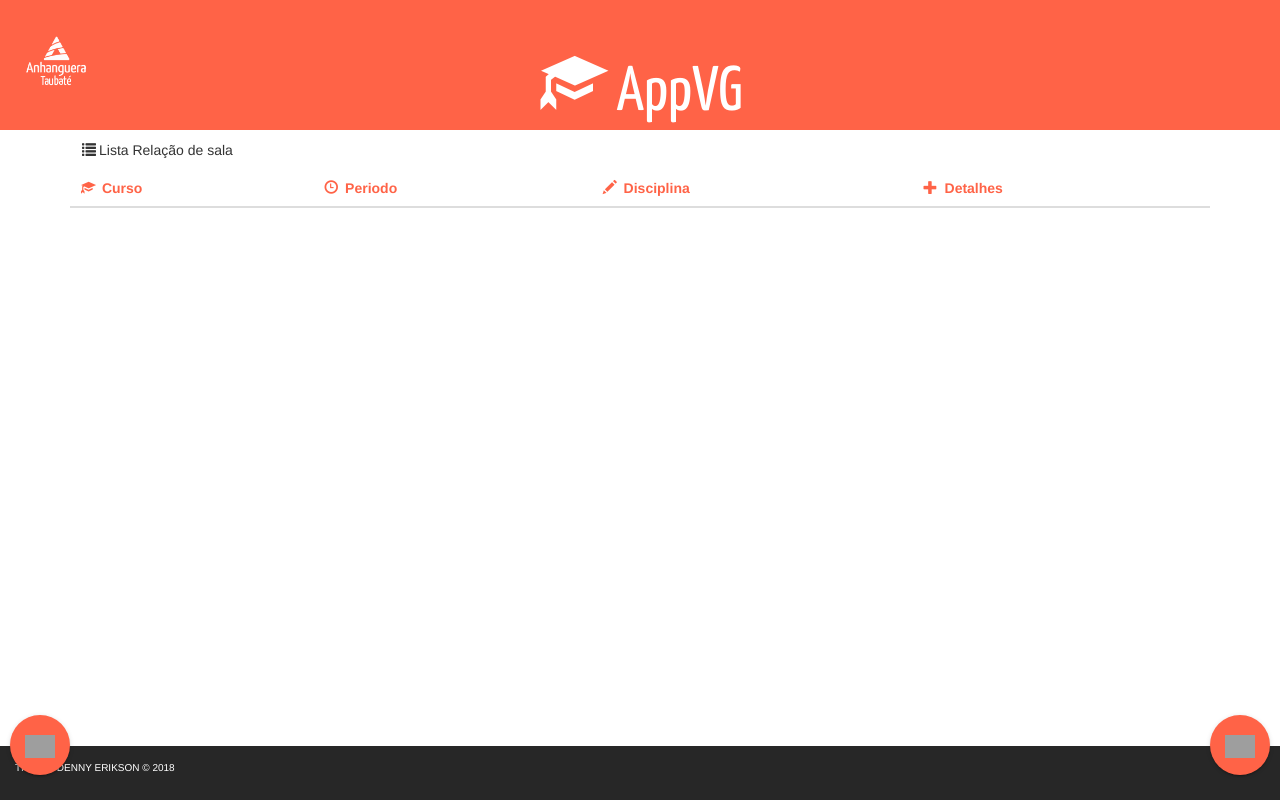
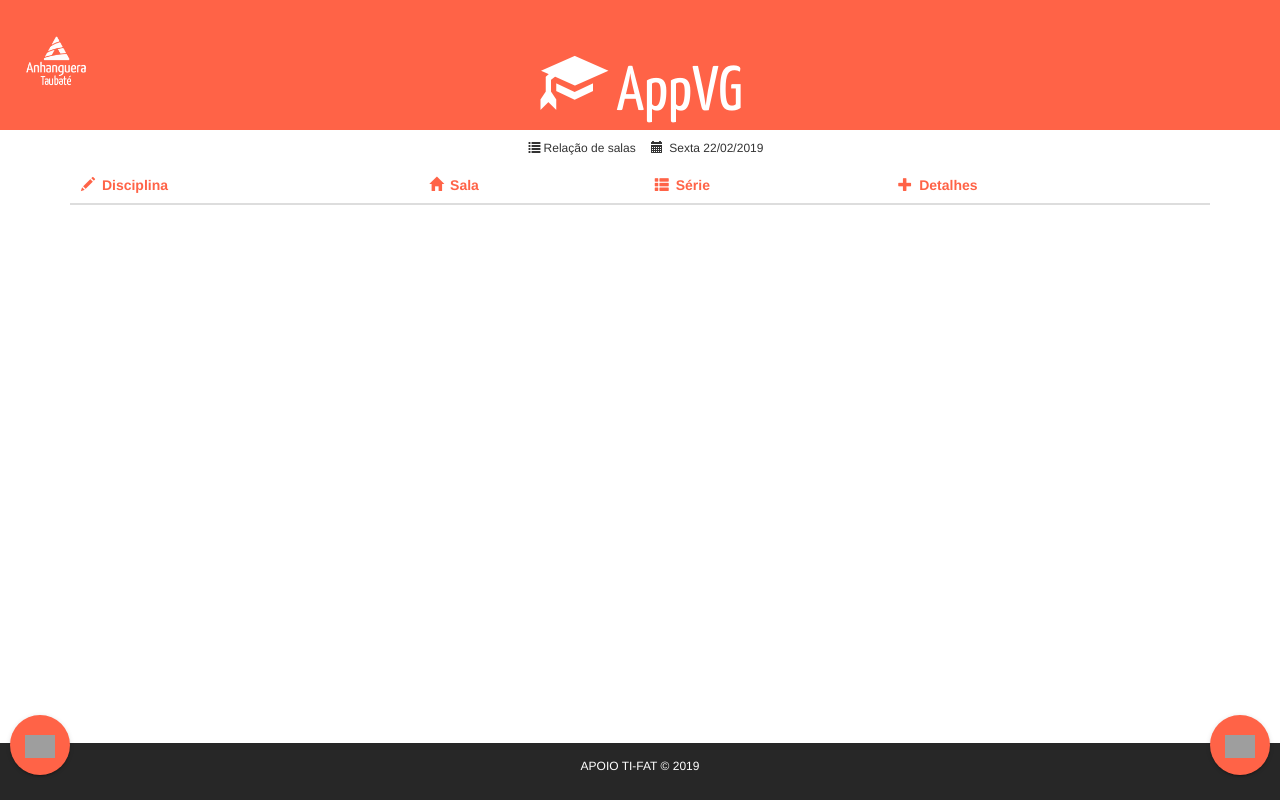
Before and after one commit to dennyerikson/appvg, a Django app: page / in a window 1280 px wide. Run offline with Django 3.2, Linux system fonts and the light colour scheme; lists and menus that the app fills with data are empty; some libraries are stand-ins or nearby versions; grey boxes are pictures that could not be loaded.

Commit message:
alteração na views e template home

```diff
--- a/blo/static/css/style.css
+++ b/blo/static/css/style.css
@@ -73,6 +73,7 @@ footer {
     color: white;
     padding: 15px;
   }
+
 .footer p {
   margin: 15px 0 0 3px;
   position: relative;
@@ -410,21 +411,22 @@ transition: transform 0.2s !important;
 #ModalSearch {
   text-align: center;
   padding: 0!important;
+
 }
 
 #ModalSearch:before {
-  content: '';
+  content: 50%;
   display: inline-block;
   height: 100%;
   vertical-align: middle;
   margin-right: -4px;
 }
 
-#ModalSearch .modal-dialog {
+/* #ModalSearch .modal-dialog {
   display: inline-block;
   text-align: left;
   vertical-align: middle;
-}
+} */
 
 #ModalSearch .input-group{
   position: fixed;
--- a/blo/templates/blo/base.html
+++ b/blo/templates/blo/base.html
@@ -31,7 +31,8 @@
     {% endblock %}
 
     <footer class="container-fluid">
-        <p>TI-FAT & DENNY ERIKSON &copy; 2018</p>
+        <style>p{text-align: center; font-size: 12px}</style>
+        <p>APOIO TI-FAT &copy; 2019</p>
     </footer>
 
 </body>
--- a/blo/templates/blo/home.html
+++ b/blo/templates/blo/home.html
@@ -50,10 +50,11 @@
         <br>
                 <p>
                   <!-- <i id="i" class="glyphicon glyphicon-list"></i>Lista Candidatos do vestibular      -->
-                  <i id="i" class="glyphicon glyphicon-list"></i>Lista Relação de sala
+                  <i id="i" class="glyphicon glyphicon-list"></i>Relação de salas
 
 
                   <!-- <i id="i" class="glyphicon glyphicon-calendar"></i> 24/11 -->
+                  <i id="i" class="glyphicon glyphicon-calendar"></i> {{hoje}}
                 </p>
         <table class="table table-striped">
           <thead>
@@ -65,13 +66,16 @@
 
 
               <!-- <th><i class="glyphicon glyphicon-ok"></i></th> -->
-              <th id="cpf"><i class="glyphicon glyphicon-education"></i> Curso</th>
+              <!-- <th id="cpf"><i class="glyphicon glyphicon-education"></i> Curso</th>
               <th><i class="glyphicon glyphicon-time"></i> Periodo</th>
-              <th><i class="glyphicon glyphicon-pencil"></i> Disciplina</th>
+              <th><i class="glyphicon glyphicon-pencil"></i> Disciplina</th> -->
               <!-- <th><i class="glyphicon glyphicon-home"></i> Sala</th>
               <th><i class="glyphicon glyphicon-home"></i> Dia</th>
               <th><i class="glyphicon glyphicon-home"></i> Série</th>
               <th><i class="glyphicon glyphicon-education"></i> Professor</th> -->
+              <th><i class="glyphicon glyphicon-pencil"></i> Disciplina</th>
+              <th><i class="glyphicon glyphicon-home"></i> Sala</th>
+              <th><i class="glyphicon glyphicon-th-list"></i> Série</th>
               <th><i class="glyphicon glyphicon-plus"></i> Detalhes</th>
             </tr>
           </thead>
@@ -96,20 +100,21 @@
                       <td><a href="#" data-toggle="modal" data-target="#exampleModal" data-whateverdetalhes="{{posts.curso}}" >+</a></td> -->
 
                       <!-- AULA -->
-                      <td>{{horario.curso}} </td>
-                      <td> {{horario.periodo}}</td>
-                      <td> {{horario.disciplina}}</td>
-                      <!-- <td>{{horario.sala}}</td>
-                      <td>{{horario.dia}}</td>
+                      <!-- <td>{{horario.curso}} </td>
+                      <td> {{horario.periodo}}</td> -->
+                      <style>#td{width: 50px}</style>
+                      <td id="td"> {{horario.disciplina}}</td>
+                      <td>{{horario.sala}}</td>
+                      <!-- <td>{{horario.dia}}</td> -->
                       <td>{{horario.serie}}</td>
-                      <td>{{horario.professor}}</td> -->
+                      <!-- <td>{{horario.professor}}</td> -->
                       <!-- <td><a style="text-decoration:none" href="#">+</a></i></td> -->
                       <td><a href="#" data-toggle="modal" data-target="#exampleModal"
                         data-whatevercurso="{{horario.curso}} {{horario.periodo}}"
                         data-whateverdetalhes="Disciplina: {{horario.disciplina}}&#013;Sala: {{horario.sala}}&#013;Dia: {{horario.dia}}&#013;Séries: {{horario.serie}}&#013;Professor: {{horario.professor}}
                         "
 
-                        >+</a></td>
+                        ><i class="glyphicon glyphicon-plus"></i></a></td>
 
 
                   </tr>
@@ -468,7 +473,7 @@ $(document).ready(function(){
 
                         <form class="input-group" action="" method="GET">
                             <div class="input-group">
-                                    <input name="search" type="text" class="form-control" placeholder="Search...Curso - Dia - Série - Sala" autofocus>
+                                    <input name="search" type="text" class="form-control" placeholder="Search...Disciplina - Sala - Série - Curso" autofocus>
                                     <span class="input-group-btn">
                                         <button class="btn btn-default" type="submit">
                                         <span class="glyphicon glyphicon-search"></span>
@@ -485,6 +490,8 @@ $(document).ready(function(){
                 </div>
               </div>
           </div>
+
+
 
 
             <!-- <div class="container">
--- a/blo/views.py
+++ b/blo/views.py
@@ -4,6 +4,8 @@ from django.db.models import Q, Count, Sum
 from .json_print import Json_Get
 from .forms import CandidatosForm
 from django.db.models.sql import AggregateQuery
+from datetime import date
+from django.utils import timezone
 
 # Create your views here.
 
@@ -11,14 +13,25 @@ def home(request):
     horarios = ''
     search = request.GET.get('search')
 
+
+
+
+    dias = ('','Segunda-Feira','Terça-Feira','Quarta-Feira', 'Quinta-Feira','Sexta-Feira', 'Sábado')
+    dia = ('','Segunda','Terça','Quarta', 'Quinta','Sexta', 'Sábado')
+
+    # hoje = timezone.now().strftime(%A)
+    hoje = "{} {}".format(dia[int(timezone.now().strftime('%w'))], timezone.now().strftime('%d/%m/%Y'))
+    # print("Hoje é", timezone.now().strftime('%A'))
+    # print("Hoje é", timezone.now().strftime('%w'))
+
     """ 1º dia de Aula """
     if search:
         horarios = Horario.objects.filter(
+            Q(dia=dias[int(timezone.now().strftime('%w'))]),
             Q(curso=search) |
             Q(curso__contains=search)|
             Q(disciplina=search) |
             Q(disciplina__contains=search)|
-            Q(dia__contains=search)|
             Q(sala=search) |
             Q(sala__contains=search)
         )
@@ -26,7 +39,7 @@ def home(request):
         # post = Post.objects.select_related().all()
         horarios = ''
 
-    context = {'horarios':horarios}
+    context = {'horarios':horarios,'hoje':hoje}
     return render(request, 'blo/home.html', context)
 
     # if request.POST:
```
